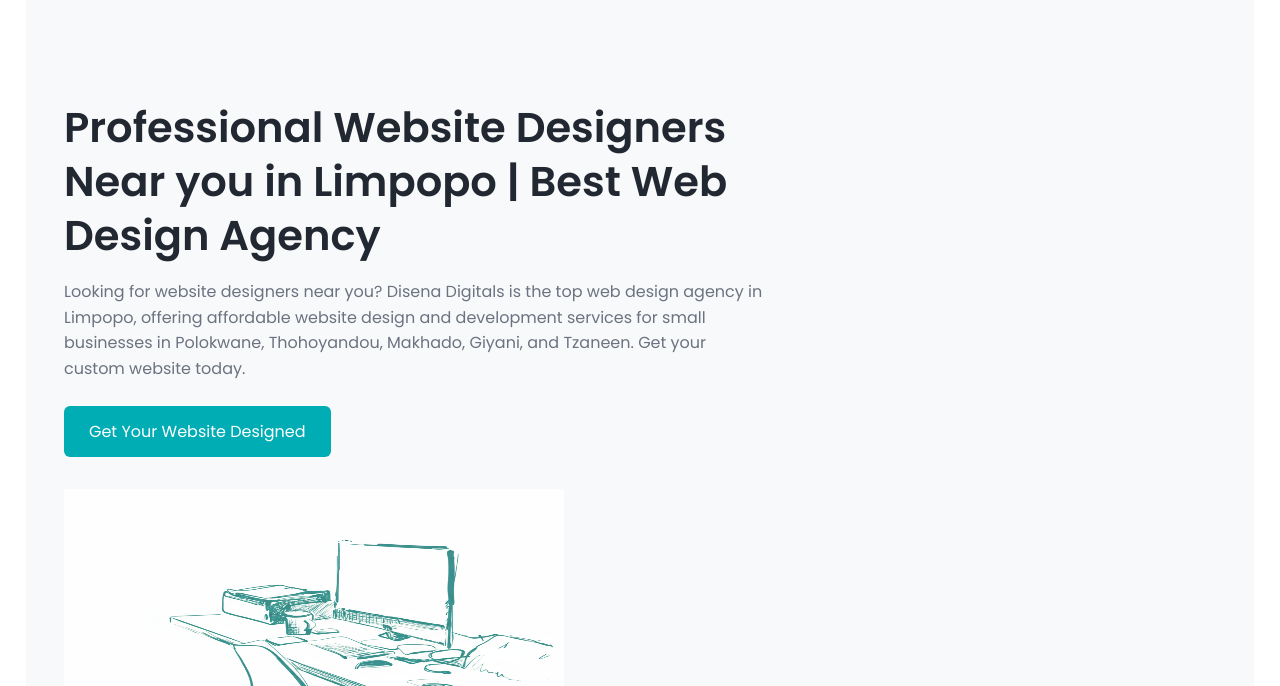
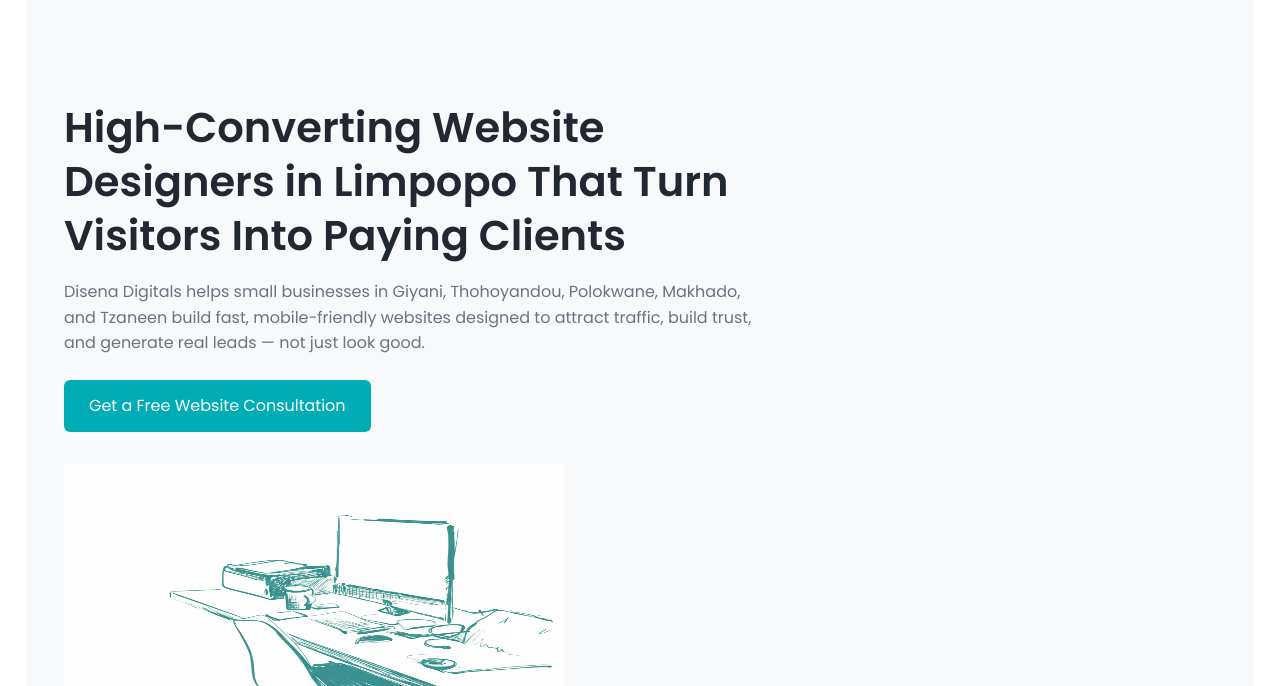
Before and after one commit to NyikoMnisii/disenadigitals, a plain HTML site: page index.html in a window 1280 px wide. Shown: the part 114-800 px from the top of the page. Drawn offline with nearby package versions, Linux system fonts and the light colour scheme.

Commit message:
added contet into the website

```diff
--- a/index.html
+++ b/index.html
@@ -260,9 +260,12 @@
   <section id="hero">
     <div class="container">
       <div class="content-container">
-        <h1>Professional Website Designers Near you in Limpopo | Best Web Design Agency</h1>
-        <p class="lead">Looking for website designers near you? Disena Digitals is the top web design agency in Limpopo, offering affordable website design and development services for small businesses in Polokwane, Thohoyandou, Makhado, Giyani, and Tzaneen. Get your custom website today.</p>
-        <a href="#contact" class="btn btn-accent btn-lg" aria-label="Get your website designed">Get Your Website Designed</a>
+        <h1>High-Converting Website Designers in Limpopo That Turn Visitors Into Paying Clients</h1>
+        <p class="lead">Disena Digitals helps small businesses in Giyani, Thohoyandou, Polokwane, Makhado, and Tzaneen
+build fast, mobile-friendly websites designed to attract traffic, build trust, and generate real leads — not just look good.</p>
+        <a href="#contact" class="btn btn-accent btn-lg" aria-label="Get a free website consultation">
+Get a Free Website Consultation
+</a>
         <img src="images/creative web design.png" alt="Professional website design and development services in Limpopo by Disena Digitals web design agency" loading="lazy" width="500" height="340">
       </div>
     </div>
```
